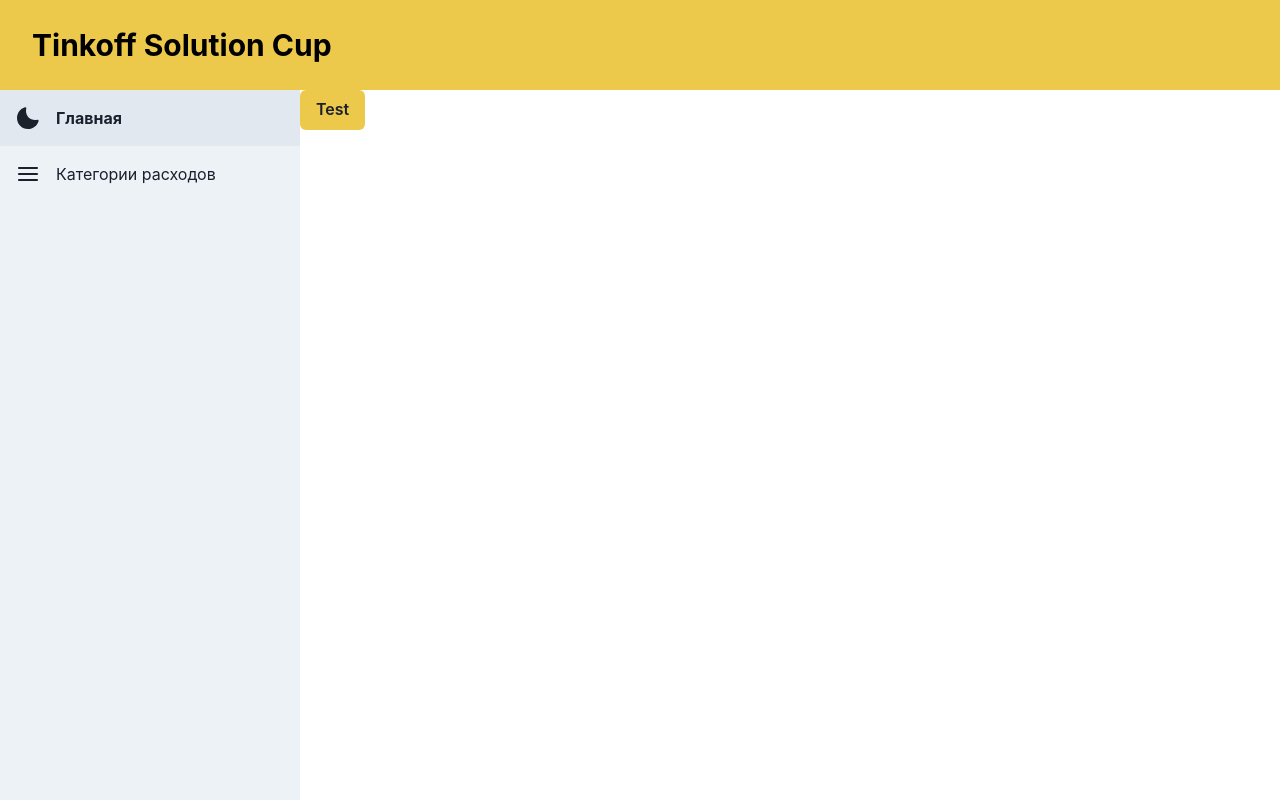
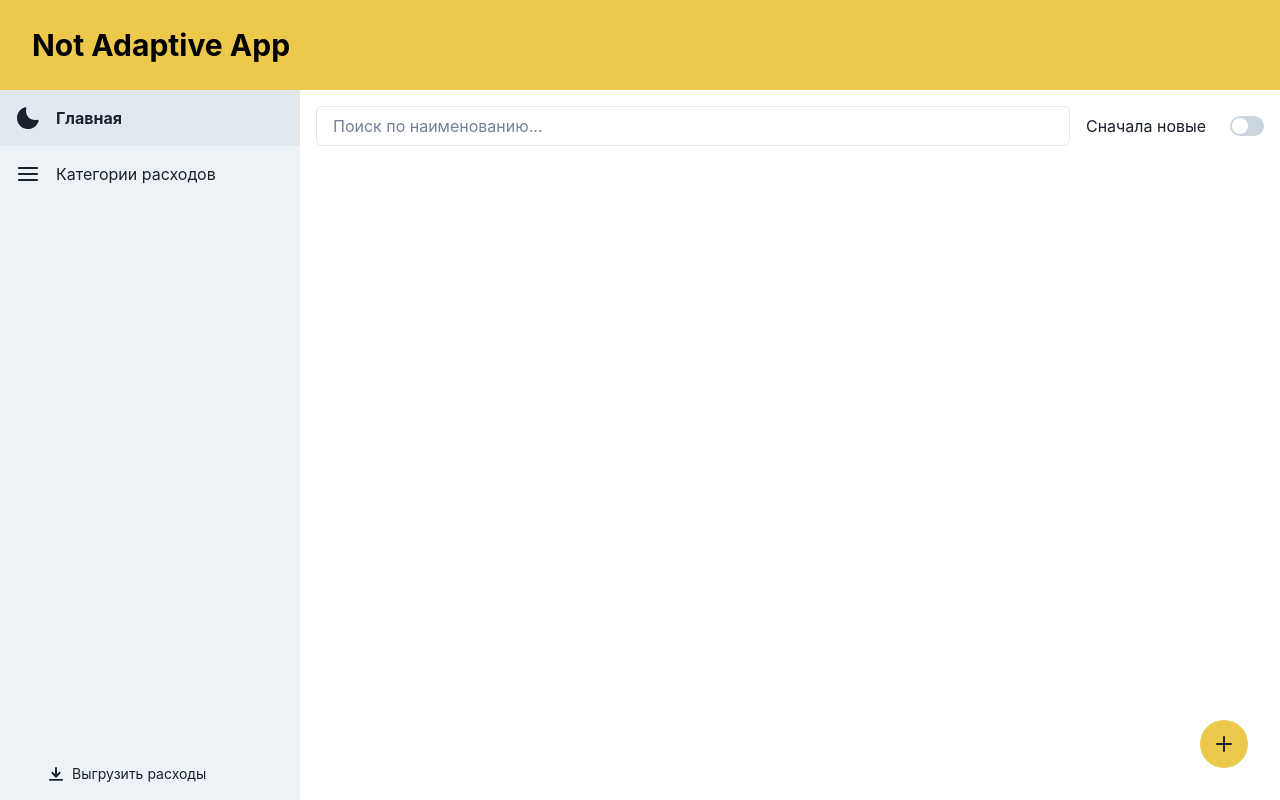
Before and after one commit to Xantinium/tinkoff-solution-cup, a React (Create React App) app: page / in a window 1280 px wide. Built offline with nearby package versions, Linux system fonts and the light colour scheme.

Commit message:
final commit

```diff
--- a/src/App.tsx
+++ b/src/App.tsx
@@ -4,7 +4,7 @@
 
 import { routerConfig } from './router';
 
-export function jest_test(a: number, b: number) {
+export function no_tests_today(a: number, b: number) {
     return a + b;
 }
 
--- /dev/null
+++ b/src/components/AddConsumption/index.tsx
@@ -0,0 +1,68 @@
+import React, { useState } from 'react';
+import { observer } from 'mobx-react-lite';
+import {
+    Box, Modal, ModalContent, ModalFooter, ModalHeader, ModalOverlay, ModalBody, Button, Input,
+} from '@chakra-ui/react';
+import { AddIcon } from '@chakra-ui/icons';
+
+import _store from '../../store';
+import FormStore from './store';
+
+interface Props {
+    store: FormStore
+}
+
+function AddConsumption(props: Props) {
+    const [isOpen, setIsOpen] = useState(false);
+
+    const { store } = props;
+
+    const onCreateHandler = () => {
+        setIsOpen(false);
+        _store.consumptionsStore.addConsumption(store.getData());
+    };
+
+    const onTitleChange = store.updateFieldFunc('title');
+    const onAmountChange = store.updateFieldFunc('amount');
+
+    return (
+        <>
+            <Box
+                w={12}
+                height={12}
+                bgColor="yellow.400"
+                borderRadius="50%"
+                display="flex"
+                alignItems="center"
+                justifyContent="center"
+                cursor="pointer"
+                pos="absolute"
+                bottom={8}
+                right={8}
+                onClick={() => setIsOpen(true)}
+            >
+                <AddIcon />
+            </Box>
+            <Modal
+                isOpen={isOpen}
+                onClose={() => setIsOpen(false)}
+            >
+                <ModalOverlay>
+                    <ModalContent>
+                        <ModalHeader>Создание Расхода</ModalHeader>
+                        <ModalBody display="flex" flexDirection="column" rowGap={4}>
+                            <Input value={store.title} placeholder="Наименование" onChange={(e) => onTitleChange(e.target.value)} />
+                            <Input value={store.amount} placeholder="Величина расхода" onChange={(e) => onAmountChange(e.target.value)} />
+                        </ModalBody>
+                        <ModalFooter>
+                            <Button onClick={() => setIsOpen(false)}>Отмена</Button>
+                            <Button colorScheme="yellow" onClick={onCreateHandler} ml={3}>Создать</Button>
+                        </ModalFooter>
+                    </ModalContent>
+                </ModalOverlay>
+            </Modal>
+        </>
+    );
+}
+
+export default observer(AddConsumption);
--- /dev/null
+++ b/src/components/AddConsumption/store.ts
@@ -0,0 +1,53 @@
+import {
+    action, makeObservable, observable,
+} from 'mobx';
+
+import { AddConsumptionProps, Consumption, Currency } from '../../service/consumptions/types';
+import { Category } from '../../service/categories/types';
+
+export class FormStore {
+    @observable
+    public title: string;
+
+    @observable
+    public currency: Currency;
+
+    @observable
+    public date: number;
+
+    @observable
+    public categories: Category[];
+
+    @observable
+    public amount: string;
+
+    constructor() {
+        makeObservable(this);
+        this.title = '';
+        this.currency = 'rub';
+        this.date = Date.now();
+        this.categories = [];
+        this.amount = '';
+    }
+
+    @action.bound
+    public getData(): AddConsumptionProps {
+        return {
+            amount: Number(this.amount),
+            categories: this.categories,
+            currency: this.currency,
+            date: this.date,
+            title: this.title,
+        };
+    }
+
+    @action.bound
+    public updateFieldFunc<T extends keyof AddConsumptionProps>(field: T) {
+        // eslint-disable-next-line @typescript-eslint/no-explicit-any
+        return (v: any) => {
+            this[field] = v;
+        };
+    }
+}
+
+export default FormStore;
--- /dev/null
+++ b/src/components/ConsumptionItem/index.tsx
@@ -0,0 +1,27 @@
+import React from 'react';
+import { Box, Text } from '@chakra-ui/react';
+import { Consumption } from '../../service/consumptions/types';
+
+function ConsumptionItem(props: Consumption) {
+    const {
+        amount, categories, currency, date, id, title,
+    } = props;
+
+    return (
+        <Box _notFirst={{ mt: '4' }}>
+            <Text>
+                {title}
+                <br />
+                {new Date(date).toLocaleDateString()}
+                <br />
+                categories:
+                {categories.join(',')}
+                <br />
+                {amount}
+                {currency}
+            </Text>
+        </Box>
+    );
+}
+
+export default ConsumptionItem;
--- a/src/router/Layout.tsx
+++ b/src/router/Layout.tsx
@@ -21,7 +21,7 @@
                 alignItems="center"
                 px="8"
             >
-                <Text color="black" fontSize="3xl" fontWeight="bold">Tinkoff Solution Cup</Text>
+                <Text color="black" fontSize="3xl" fontWeight="bold">Not Adaptive App</Text>
             </Box>
             <Box w="100%" flex={1} display="flex">
                 <SideBar config={sideBarConfig} />
--- a/src/router/SideBar.tsx
+++ b/src/router/SideBar.tsx
@@ -1,9 +1,12 @@
 import React from 'react';
 import { Box, Icon, Text } from '@chakra-ui/react';
 import { useLocation, useNavigate } from 'react-router-dom';
+import { DownloadIcon } from '@chakra-ui/icons';
+import { toJS } from 'mobx';
 
 import { buildSideBarConfig, getIconByName } from './utils';
 import { RouterConfig, RouterConfigItem } from './types';
+import store from '../store';
 
 interface SideBarItemProps {
     config: RouterConfigItem
@@ -40,9 +43,30 @@
     const { config } = props;
     const sideBarConfig = buildSideBarConfig(config);
 
+    const onDownload = () => {
+        const data = JSON.stringify(toJS(store.consumptionsStore.consumptions), null, 2);
+        const link = `text/json;charset=utf-8,${encodeURIComponent(data)}`;
+        const a = document.createElement('a');
+        a.download = 'data.json';
+        a.href = `data:${link}`;
+        a.click();
+    };
+
     return (
         <Box width={300} height="100%" bgColor="gray.100">
             {sideBarConfig.map((el) => <SideBarItem key={el.title} config={el} />)}
+            <Box
+                display="flex"
+                alignItems="center"
+                cursor="pointer"
+                pos="absolute"
+                bottom={4}
+                left={12}
+                onClick={onDownload}
+            >
+                <DownloadIcon mr="2" />
+                <Text fontSize="14">Выгрузить расходы</Text>
+            </Box>
         </Box>
     );
 }
--- a/src/router/pages/HomePage.tsx
+++ b/src/router/pages/HomePage.tsx
@@ -1,13 +1,50 @@
-import React from 'react';
-import { Box } from '@chakra-ui/react';
-import Button from '../../components/Button';
+import React, {
+    useCallback, useMemo, useRef, useState,
+} from 'react';
+import {
+    Box, Input, Switch, Text,
+} from '@chakra-ui/react';
+import { observer } from 'mobx-react-lite';
+
+import store from '../../store';
+import ConsumptionItem from '../../components/ConsumptionItem';
+import AddConsumption from '../../components/AddConsumption';
+import FormStore from '../../components/AddConsumption/store';
 
 function HomePage() {
+    const [search, setSearch] = useState('');
+    const [ascending, setAscending] = useState(false);
+    const { consumptions } = store.consumptionsStore;
+
+    const formStore = useRef(new FormStore());
+
+    const onChange = useCallback((e: React.ChangeEvent<HTMLInputElement>) => setSearch(e.target.value), []);
+
+    const filtredAndSortedConsumptions = useMemo(() => {
+        const filtred = consumptions.filter((el) => el.title.includes(search));
+        filtred.sort((a, b) => (a.date - b.date) * (ascending ? 1 : -1));
+        return filtred;
+    }, [search, consumptions, ascending]);
+
     return (
         <Box>
-            <Button>Test</Button>
+            <Box display="flex" alignItems="center" p={4}>
+                <Input
+                    flex={1}
+                    onChange={onChange}
+                    placeholder="Поиск по наименованию..."
+                />
+                <Text w={32} mx={4}>Сначала новые</Text>
+                <Switch isChecked={ascending} onChange={() => setAscending((prev) => !prev)} />
+            </Box>
+            <Box p="8">
+                {filtredAndSortedConsumptions.map((el) => (
+                    <ConsumptionItem key={el.id} {...el} />
+                ))}
+            </Box>
+            <AddConsumption store={formStore.current} />
         </Box>
     );
 }
 
-export default HomePage;
+export default observer(HomePage);
--- a/src/service/consumptions/index.ts
+++ b/src/service/consumptions/index.ts
@@ -28,6 +28,7 @@
             ...props,
         });
         await consumptionsStore.setItem(CONSUMPTIONS, consumptions);
+        return id;
     },
     async removeConsumption(id: string) {
         const consumptions = await consumptionsStore.getItem(CONSUMPTIONS) as unknown as Array<Consumption>;
--- a/src/service/consumptions/types.ts
+++ b/src/service/consumptions/types.ts
@@ -1,6 +1,6 @@
 import { Category } from '../categories/types';
 
-type Currency = 'usd' | 'rub' | 'eur';
+export type Currency = 'usd' | 'rub' | 'eur';
 
 export type Consumption = {
     id: string,
--- a/src/store/categoriesStore.ts
+++ b/src/store/categoriesStore.ts
@@ -1,5 +1,5 @@
 import {
-    action, computed, makeObservable, observable, runInAction,
+    action, makeObservable, observable,
 } from 'mobx';
 
 import { Category } from '../service/categories/types';
--- a/src/store/index.tsx
+++ b/src/store/index.tsx
@@ -1,5 +1,6 @@
 import { configure } from 'mobx';
 import categoriesStore from './categoriesStore';
+import consumptionsStore from './consumptionsStore';
 
 configure({
     enforceActions: 'never',
@@ -7,6 +8,7 @@
 
 const store = {
     categoriesStore,
+    consumptionsStore,
 };
 
 export default store;
```
Also changed, not shown: src/store/consumptionsStore.ts (added, +41 -0 lines), 1 other file (tests, documents, lock files or other folders).
